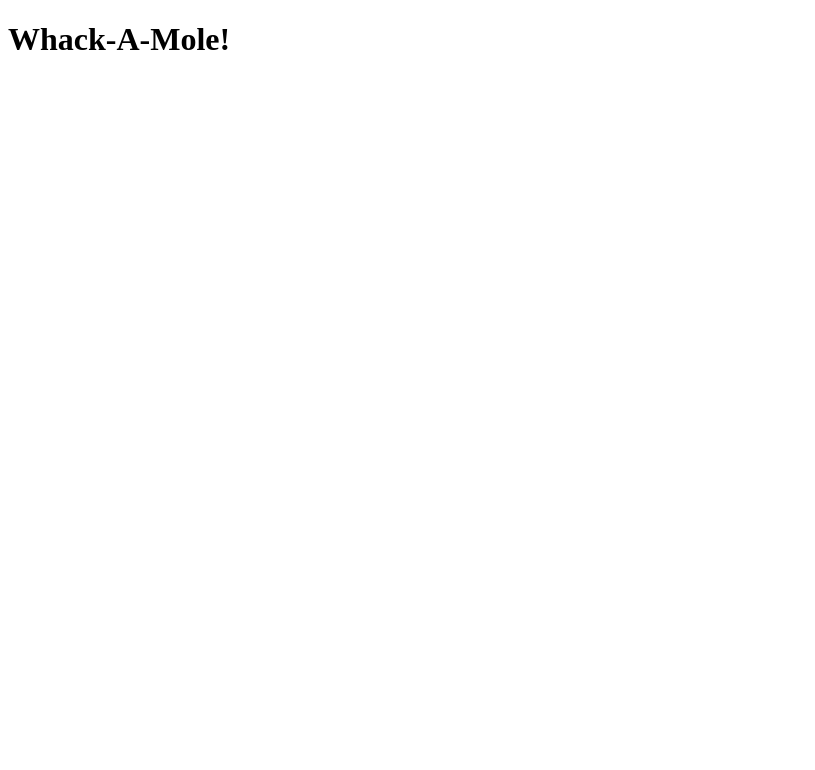
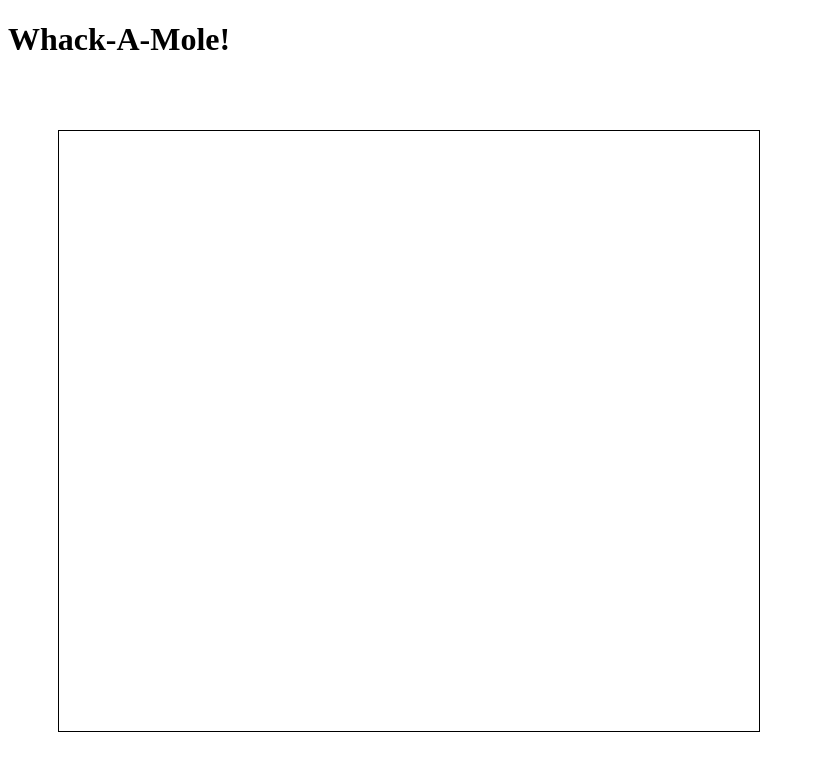
Before and after one commit to zgulde/whack-a-mole, a plain HTML site: page public/index.html in a window 1280 px wide. Shown: the whole page, without its empty margins (0-815 px from the left). Drawn offline with nearby package versions, Linux system fonts and the light colour scheme.

Commit message:
created base js and css files

```diff
--- /dev/null
+++ b/public/css/whackamole.css
@@ -0,0 +1,8 @@
+#game-area{
+	height: 600px;
+	width: 700px;
+	border: 1px solid black;
+	position: relative;
+	top: 50px;
+	left: 50px;
+}
--- a/public/index.html
+++ b/public/index.html
@@ -3,8 +3,12 @@
 <head>
 	<meta charset="UTF-8">
 	<title>Whack-A-Mole!</title>
+	<link rel="stylesheet" href="/css/whackamole.css">
 </head>
 <body>
 	<h1>Whack-A-Mole!</h1>
+	<div id="game-area"></div>
+	<script src="https://ajax.googleapis.com/ajax/libs/jquery/1.11.3/jquery.min.js"></script>
+	<script type="text/javascript" src="/js/whackamole.js"></script>
 </body>
 </html>
--- /dev/null
+++ b/public/js/whackamole.js
@@ -0,0 +1 @@
+console.log("hello, whackamole!");
```
Also changed, not shown: 1 other file.
